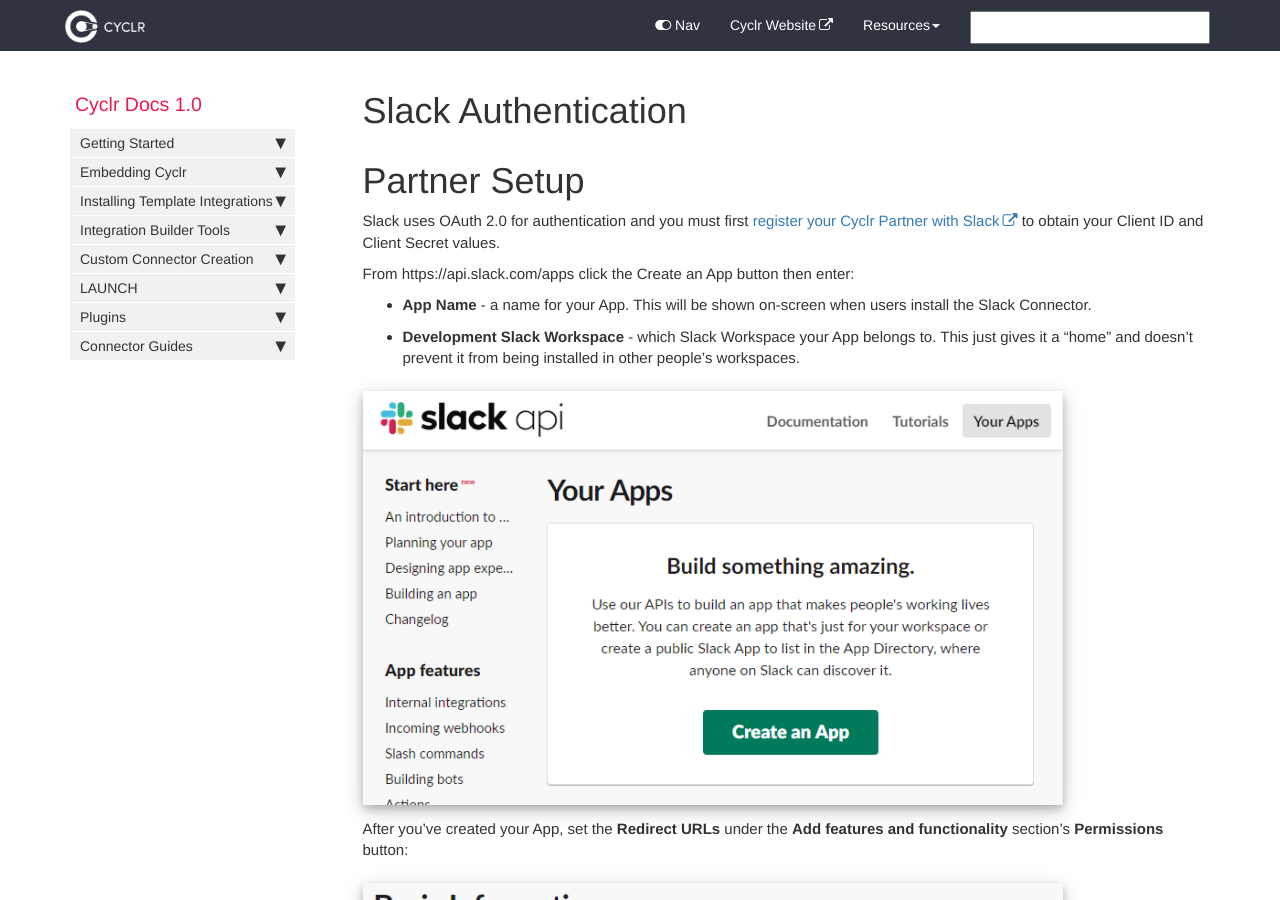
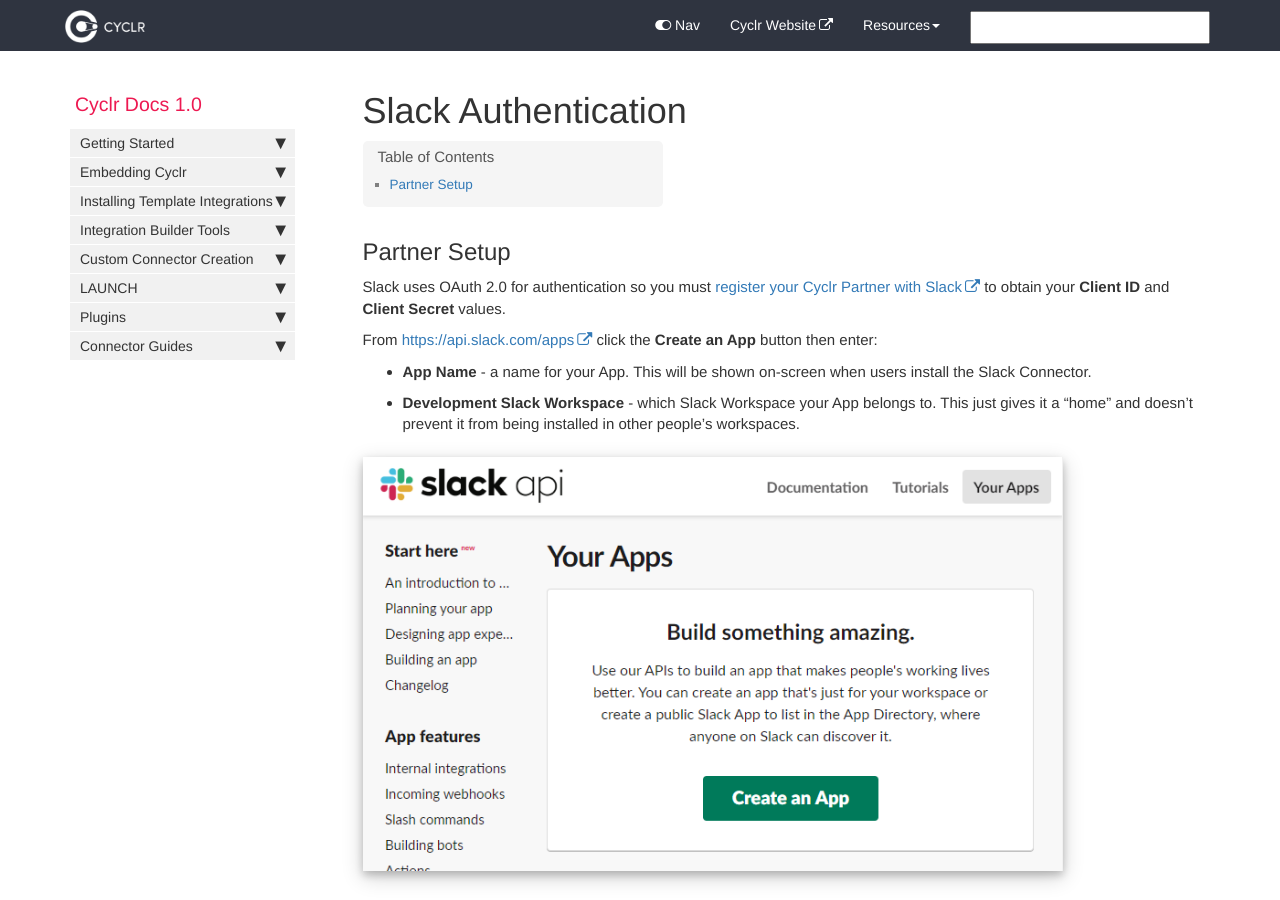
Before and after one commit to sneakysneak/docs, a Jekyll site: the page built from pages/connector-authentication/slack.md, in a window 1280 px wide and 900 px high. Built offline with Jekyll 4.4.1, drawn with Linux system fonts in a browser that asks for light colours; nearby versions of some CDN libraries; comment, search, counter and statistics services are not loaded; some of the changed text lies outside the part shown.

```diff
--- a/pages/connector-authentication/slack.md
+++ b/pages/connector-authentication/slack.md
@@ -5,21 +5,22 @@ permalink: slack
 tags: [connector]
 ---
 
-# Partner Setup #
+## Partner Setup ##
 
+Slack uses OAuth 2.0 for authentication so you must [register your Cyclr Partner with Slack](https://api.slack.com/apps) to obtain your **Client ID** and **Client Secret** values.
 
-Slack uses OAuth 2.0 for authentication and you must first [register your Cyclr Partner with Slack](https://api.slack.com/apps) to obtain your Client ID and Client Secret values.
-
-From https://api.slack.com/apps click the Create an App button then enter:
+From [https://api.slack.com/apps](https://api.slack.com/apps) click the **Create an App** button then enter:
 *  **App Name** - a name for your App.  This will be shown on-screen when users install the Slack Connector.
 *  **Development Slack Workspace** - which Slack Workspace your App belongs to.  This just gives it a "home" and doesn't prevent it from being installed in other people's workspaces.
 
 ![Slack - Create an App](./images/slack-create-an-app.png)
-
+\
+\
 After you've created your App, set the **Redirect URLs** under the **Add features and functionality** section's **Permissions** button:
 
 ![Slack - Permissions](./images/slack-permissions.png)
-
+\
+\
 **Redirect URL**: you must add 2 callback URLs to allow Intercom to be used in your Cyclr Console templates as well as your Cyclr accounts.
 
 These URLs are:
```
Also changed, not shown: other parts of pages/connector-authentication/slack.md (+10 -0 lines).
